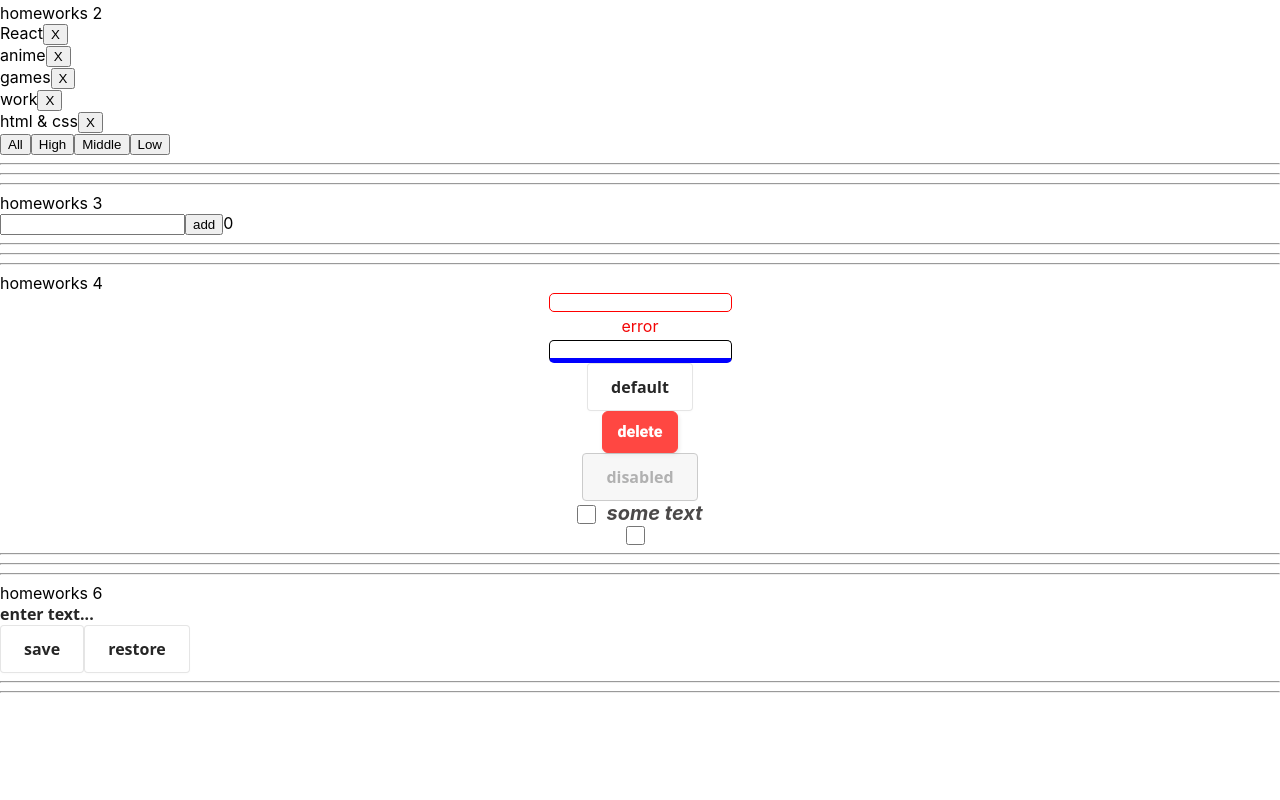
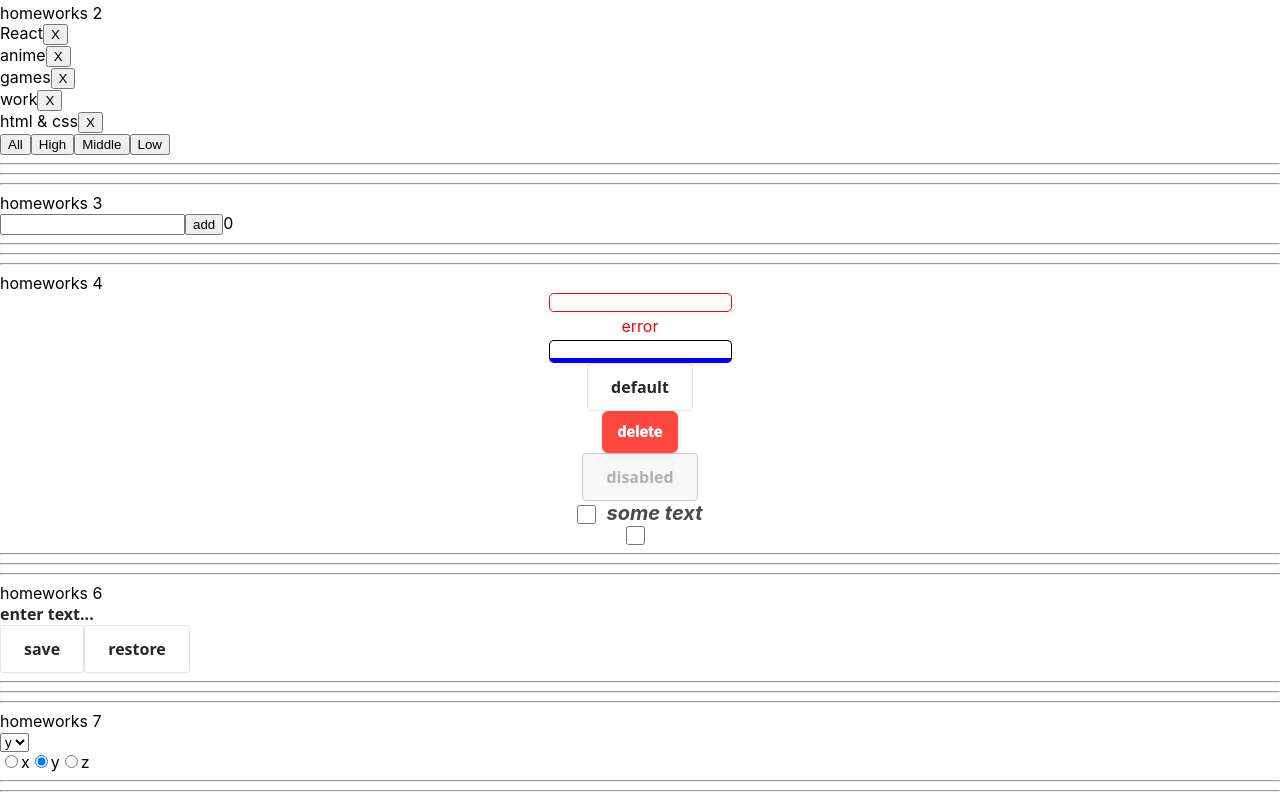
Before and after one commit to ASMalakhovv/Ignat, a React (Create React App) app: page /#/pre-junior in a window 1280 px wide. Shown: the part 213-1013 px from the top of the page. Before the commit the page ends 914 px from the top, so only its background shows below. Built offline with nearby package versions, Linux system fonts and the light colour scheme; grey boxes are pictures that could not be loaded.

Commit message:
Fulfilled: HW7

```diff
--- a/src/p1-main/m1-ui/u1-app/App.tsx
+++ b/src/p1-main/m1-ui/u1-app/App.tsx
@@ -6,6 +6,7 @@ import HW3 from "../../../p2-homeworks/h3/HW3";
 import HW5 from '../../../p2-homeworks/h5-rrd-v6/HW5';
 import HW4 from '../../../p2-homeworks/h4/HW4';
 import HW6 from "../../../p2-homeworks/h6/HW6";
+import HW7 from "../../../p2-homeworks/h7/HW7";
 
 function App() {
     return (
@@ -18,6 +19,7 @@ function App() {
             {/*<HW5/>*/}
             <HW5/>
             <HW6/>
+            <HW7/>
         </div>
     )
 }
--- a/src/p2-homeworks/h7/common/c5-SuperSelect/SuperSelect.tsx
+++ b/src/p2-homeworks/h7/common/c5-SuperSelect/SuperSelect.tsx
@@ -14,10 +14,12 @@ const SuperSelect: React.FC<SuperSelectPropsType> = (
         ...restProps
     }
 ) => {
-    const mappedOptions: any[] = []; // map options with key
+    const mappedOptions: JSX.Element[] | undefined = options?.map((o, i) => <option key={i}>{o}</option>);
 
     const onChangeCallback = (e: ChangeEvent<HTMLSelectElement>) => {
-        // onChange, onChangeOption
+        onChangeOption && onChangeOption(e.currentTarget.value)
+
+        onChange && onChange(e)
     }
 
     return (
--- a/src/p2-homeworks/h7/common/c6-SuperRadio/SuperRadio.tsx
+++ b/src/p2-homeworks/h7/common/c6-SuperRadio/SuperRadio.tsx
@@ -16,15 +16,20 @@ const SuperRadio: React.FC<SuperRadioPropsType> = (
     }
 ) => {
     const onChangeCallback = (e: ChangeEvent<HTMLInputElement>) => {
-        // onChange, onChangeOption
+        onChangeOption && onChangeOption(e.currentTarget.value)
+
+        onChange && onChange(e)
     }
 
 
-    const mappedOptions: any[] = options ? options.map((o, i) => ( // map options with key
+    const mappedOptions: any[] = options ? options.map((o, i) => (
         <label key={name + '-' + i}>
             <input
                 type={'radio'}
-                // name, checked, value, onChange
+                checked={value === o}
+                onChange={onChangeCallback}
+                value={o}
+                name={name}
             />
             {o}
         </label>
```
